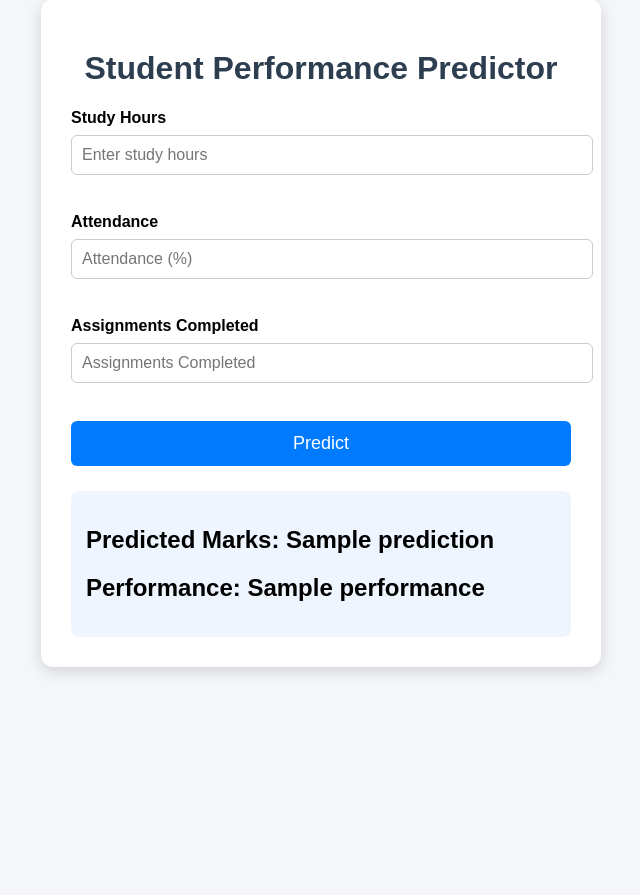
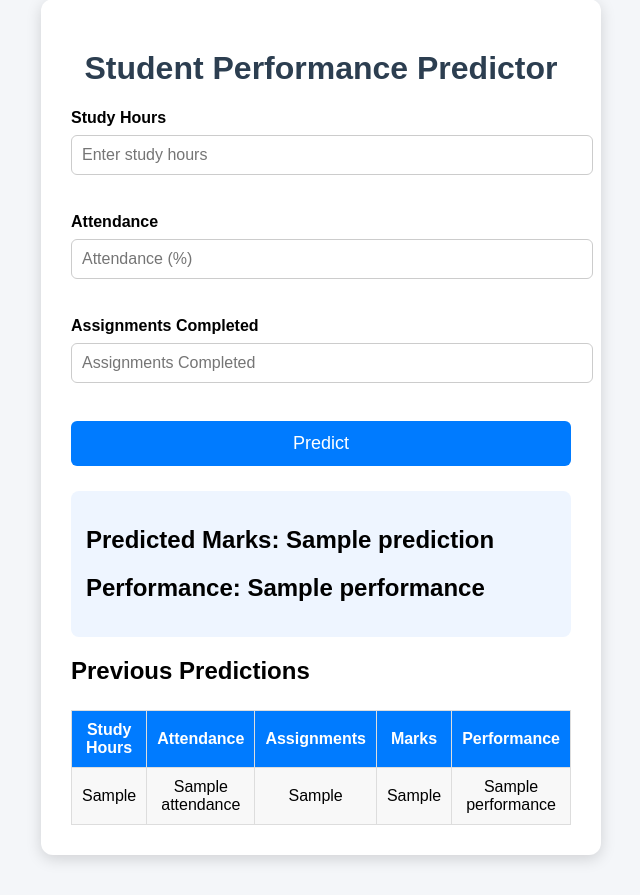
Before and after one commit to kanishkachauhan241/Student-Performance-Predictor, a Flask app: template templates/index.html in a window 1280 px wide. Shown: the part 41-936 px from the top of the page, without its empty margins (319-959 px from the left). Before the commit the page ends 715 px from the top, so only its background shows below. Run offline with Flask 3, Linux system fonts and the light colour scheme; the template is opened without the code that fills it: most values are stand-ins (such as "Sample title", 1, 10 or a date in 2020); parts of the project's set-up code (start-up, migrations or seed data) failed here and were passed over.

Commit message:
Add prediction history feature

```diff
--- a/app.py
+++ b/app.py
@@ -13,9 +13,10 @@ model = joblib.load("student_model.pkl")
 @app.route("/", methods=["GET", "POST"])
 def home():
 
-    prediction = None
-    performance = None
-    error = None
+    prediction =None
+    performance =None
+    error =None
+    history=[]
 
     if request.method == "POST":
 
@@ -42,6 +43,8 @@ def home():
 
             marks = model.predict(student)[0]
 
+
+            marks = max(0, min(marks, 100))
             prediction = round(marks, 2)
 
             if marks >= 90:
@@ -74,13 +77,21 @@ def home():
                 history.to_csv(
                     "prediction_history.csv",
                     index=False
-                    )
+                )
+
+
+    if os.path.exists("prediction_history.csv"):
+        history = pd.read_csv("prediction_history.csv")
+        history = history.tail(5).to_dict(orient="records")
+
+
 
     return render_template(
         "index.html",
         prediction=prediction,
         performance=performance,
-        error=error
+        error=error,
+        history=history
     )
 
 if __name__ == "__main__":
--- a/static/css/style.css
+++ b/static/css/style.css
@@ -63,3 +63,25 @@ button:hover{
     border-radius:8px;
     font-weight:bold;
 }
+
+.history-table{
+    width:100%;
+    margin-top:25px;
+    border-collapse:collapse;
+}
+
+.history-table th,
+.history-table td{
+    border:1px solid #ddd;
+    padding:10px;
+    text-align:center;
+}
+
+.history-table th{
+    background:#007BFF;
+    color:white;
+}
+
+.history-table tr:nth-child(even){
+    background:#f8f8f8;
+}
--- a/templates/index.html
+++ b/templates/index.html
@@ -17,7 +17,7 @@
 <input
     type="number"
     name="study_hours"
-    step="0.1"vjh
+    step="0.1"
     placeholder="Enter study hours"
     required
 ><br><br>
@@ -61,6 +61,38 @@
         </div>
 
     {% endif %}
+
+    {% if history %}
+
+<h2>Previous Predictions</h2>
+
+<table class="history-table">
+
+    <tr>
+        <th>Study Hours</th>
+        <th>Attendance</th>
+        <th>Assignments</th>
+        <th>Marks</th>
+        <th>Performance</th>
+    </tr>
+
+    {% for row in history %}
+
+    <tr>
+        <td>{{ row.StudyHours }}</td>
+        <td>{{ row.Attendance }}</td>
+        <td>{{ row.AssignmentsCompleted }}</td>
+        <td>{{ row.PredictedMarks }}</td>
+        <td>{{ row.Performance }}</td>
+    </tr>
+
+    {% endfor %}
+
+</table>
+
+{% endif %}
+
+
 </div>
 
 </body>
```
